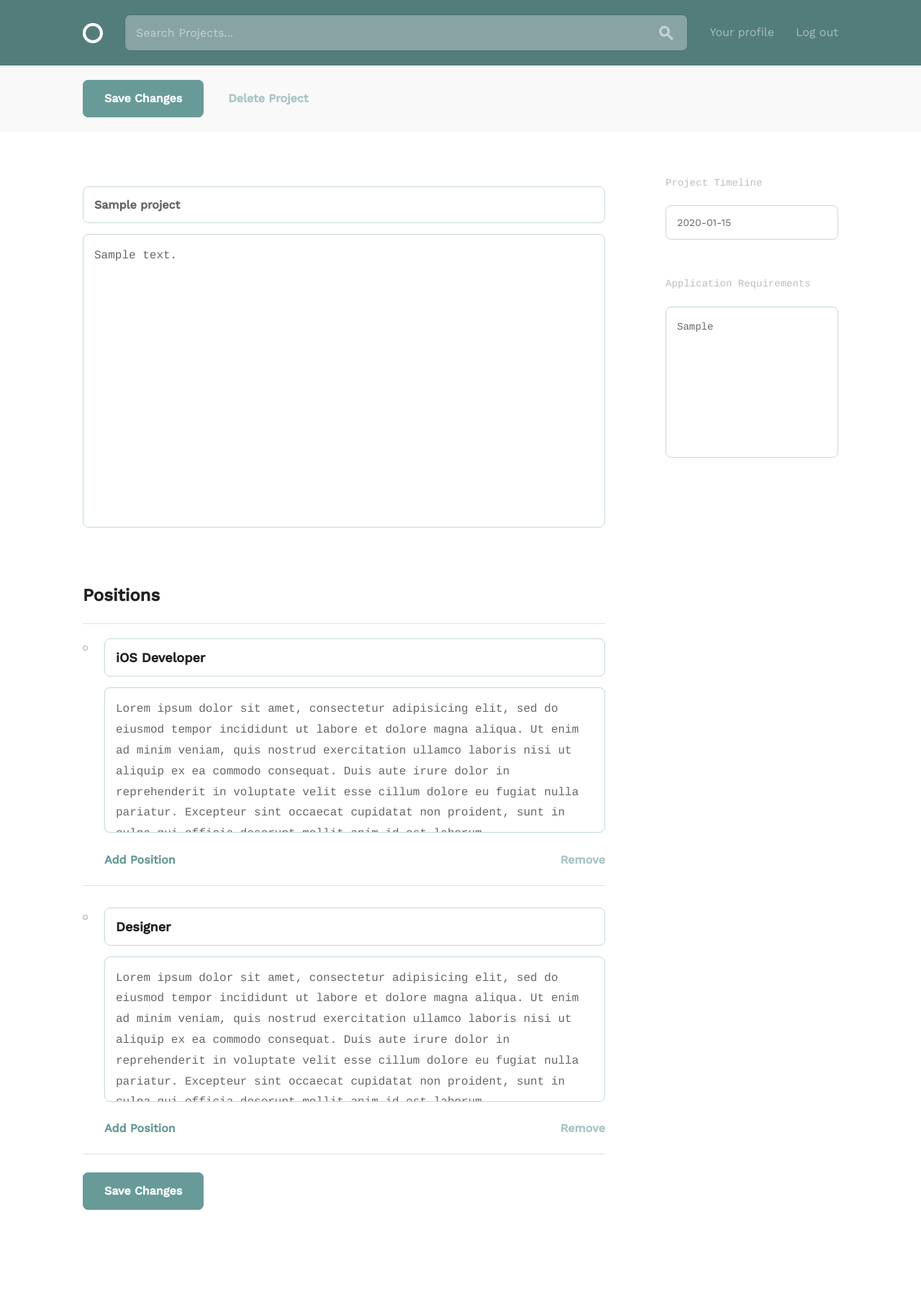
After one commit to Zachary-Jackson/Social-Team-Builder, a Django app: page /project/edit/1 in a window 1280 px wide. The commit adds this page. Shown: the whole page at 72% size. Run offline with Django 3.2, Linux system fonts and the light colour scheme; a user stored in the database is signed in; tables that the repository leaves empty hold one stand-in row (values such as "Sample post"); parts of the project's set-up code (start-up, migrations or seed data) failed here and were passed over.

Commit message:
Project edit (partial)
The ability to edit an existing project has been added.  Only the non Position parts of Project though.

```diff
--- a/team_builder/profiles/forms.py
+++ b/team_builder/profiles/forms.py
@@ -23,3 +23,36 @@ class ProfileForm(forms.ModelForm):
             return honey_pot
         else:
             raise forms.ValidationError("Take that bot!")
+
+
+class ProjectForm(forms.ModelForm):
+    """Form for the Project model"""
+    def __init__(self, *args, **kwargs):
+        super(ProjectForm, self).__init__(*args, **kwargs)
+        self.fields['title'].widget.attrs['placeholder'] = 'Project Title'
+        self.fields['description'].widget.attrs['placeholder'] = 'Project description...'
+        self.fields['time_line'].widget.attrs['placeholder'] = 'Project time line...'
+
+    class Meta:
+        model = models.Project
+        fields = [
+            'title',
+            'time_line',
+            'requirements',
+            'description'
+        ]
+
+        widgets = {
+            'description': forms.Textarea(attrs={'rows': 13, 'cols': 20}),
+            'requirements': forms.Textarea(attrs={'rows': 7, 'cols': 20})}
+
+
+class PositionForm(forms.ModelForm):
+    """Form for the Position model"""
+
+    class Meta:
+        model = models.Position
+        fields = [
+            'skill',
+            'information',
+        ]
--- a/team_builder/profiles/models.py
+++ b/team_builder/profiles/models.py
@@ -40,8 +40,8 @@ class Position(models.Model):
     """This holds onto position information for a Project"""
     skill = models.ForeignKey('Skill', on_delete=models.CASCADE)
     information = models.CharField(max_length=500)
+    # Eventually filled will need to know who filled a position
     filled = models.BooleanField()
-
 
     def __str__(self):
         return str(self.skill)
--- a/team_builder/profiles/templates/profiles/project.html
+++ b/team_builder/profiles/templates/profiles/project.html
@@ -7,8 +7,8 @@
     <div class="circle--actions--bar">
       <div class="bounds">
         <div class="grid-100">
-          <a class="button" href="project_edit.html">Edit Project</a>
-          <a class="button button-text" href="index.html">Delete Project</a>
+          <a class="button" href="{% url 'profiles:project_edit' pk=project.pk %}">Edit Project</a>
+          <a class="button button-text" href="{% url 'profiles:project_edit' pk=project.pk %}">Delete Project</a>
         </div>
       </div>
     </div>
@@ -23,7 +23,7 @@
       </div>
 
       <div class="circle--article--body">
-        {{ project.description }}
+        {{ project.description|linebreaks }}
       </div>
 
       <div class="circle--project--positions">
--- /dev/null
+++ b/team_builder/profiles/templates/profiles/project_edit.html
@@ -0,0 +1,69 @@
+{% extends "layout.html" %}
+
+{% block content %}
+
+  <form method="post" enctype="multipart/form-data" action="">
+  {% csrf_token %}
+
+  <div class="circle--actions--bar">
+    <div class="bounds">
+      <div class="grid-100">
+        <input type="submit" class="button button-primary" href="project.html" value="Save Changes">
+        <a class="button button-text" href="index.html">Delete Project</a>
+      </div>
+    </div>
+  </div>
+
+
+
+  <div class="bounds circle--page circle--article">
+    <div class="grid-70">
+      <div class="circle--article--body">
+        <div class="circle--input--h1">
+          {{ project_form.title }}
+        </div>
+        {{ project_form.description }}
+      </div>
+
+      <div class="circle--project--positions">
+        <h2>Positions</h2>
+
+        <ul class="circle--group--list circle--clone--list">
+          <li>
+            <input type="text" class="circle--input--h3" placeholder="Position Title" value="iOS Developer" />
+            <textarea placeholder="Position description...">Lorem ipsum dolor sit amet, consectetur adipisicing elit, sed do eiusmod tempor incididunt ut labore et dolore magna aliqua. Ut enim ad minim veniam, quis nostrud exercitation ullamco laboris nisi ut aliquip ex ea commodo consequat. Duis aute irure dolor in reprehenderit in voluptate velit esse cillum dolore eu fugiat nulla pariatur. Excepteur sint occaecat cupidatat non proident, sunt in culpa qui officia deserunt mollit anim id est laborum.</textarea>
+            <a class="circle--clone--add">Add Position</a>
+            <a class="circle--clone--remove">Remove</a>
+          </li>
+
+          <li>
+            <input type="text" class="circle--input--h3" placeholder="Position Title" value="Designer" />
+            <textarea placeholder="Position description...">Lorem ipsum dolor sit amet, consectetur adipisicing elit, sed do eiusmod tempor incididunt ut labore et dolore magna aliqua. Ut enim ad minim veniam, quis nostrud exercitation ullamco laboris nisi ut aliquip ex ea commodo consequat. Duis aute irure dolor in reprehenderit in voluptate velit esse cillum dolore eu fugiat nulla pariatur. Excepteur sint occaecat cupidatat non proident, sunt in culpa qui officia deserunt mollit anim id est laborum.</textarea>
+            <a class="circle--clone--add">Add Position</a>
+            <a class="circle--clone--remove">Remove</a>
+          </li>
+        </ul>
+
+        <input type="submit" class="button button-primary" href="project.html" value="Save Changes">
+
+      </div>
+    </div>
+
+    <div class="grid-25 grid-push-5">
+      <div class="circle--secondary--module">
+        <h3>Project Timeline</h3>
+        <div class="circle--textarea--input">
+          {{ project_form.time_line }}
+        </div>
+      </div>
+
+      <div class="circle--secondary--module">
+        <h3>Application Requirements</h3>
+        {{ project_form.requirements }}
+      </div>
+
+    </div>
+  </div>
+  </form>
+
+{% endblock content %}
--- a/team_builder/profiles/urls.py
+++ b/team_builder/profiles/urls.py
@@ -9,5 +9,6 @@ urlpatterns = [
     path('profile/edit/', views.profile_edit, name='edit'),
     path('profile/view/<int:pk>/', views.profile_view, name='profile'),
     path('project/view/<int:pk>/', views.project_view, name='project'),
+    path('project/edit/<int:pk>', views.project_edit, name='project_edit'),
     path('login_router', views.login_router, name='login_router')
 ]
--- a/team_builder/profiles/views.py
+++ b/team_builder/profiles/views.py
@@ -1,8 +1,9 @@
 from django.contrib.auth.decorators import login_required
 from django.contrib.staticfiles.templatetags.staticfiles import static
+from django.http import Http404
 from django.shortcuts import get_object_or_404, redirect, render
 
-from .forms import ProfileForm
+from . import forms
 from . import models
 
 
@@ -31,15 +32,18 @@ def login_router(request):
         return redirect('profiles:profile', pk=request.user.pk)
 
 
+"""Profile related views"""
+
+
 @login_required
 def profile_edit(request):
     """Allows a profile to be edited"""
     instance = request.user.profile
-    form = ProfileForm(instance=instance)
+    form = forms.ProfileForm(instance=instance)
 
     # The form is currently not capturing images properly.
     if request.method == 'POST':
-        form = ProfileForm(request.POST, request.FILES, instance=instance)
+        form = forms.ProfileForm(request.POST, request.FILES, instance=instance)
         if form.is_valid():
             form.save()
             return redirect('profiles:profile', pk=request.user.pk)
@@ -64,8 +68,36 @@ def profile_view(request, pk):
         {'current_tab': 'Profile', 'user_profile': user_profile, 'image_url': image_url})
 
 
+"""Project related views"""
+
+
 def project_view(request, pk):
     """Lets any user view a project"""
     # Get the Project that matches the pk
     project = get_object_or_404(models.Project, pk = pk)
     return render(request, 'profiles/project.html', {'project': project})
+
+
+@login_required()
+def project_edit(request, pk):
+    """Allows only the project's owner to edit a project"""
+    project = get_object_or_404(models.Project, pk=pk)
+
+    # Checks if the logged in user owns the project. If not kick them out.
+    if project.owner.pk != request.user.pk:
+        raise Http404("You do not own this project.")
+
+    project_form = forms.ProjectForm(instance=project)
+    position_form = forms.PositionForm(instance=project)
+
+    if request.method == 'POST':
+        project_form = forms.ProjectForm(request.POST, instance=project)
+        if project_form.is_valid():
+            project_form.save()
+            return redirect('profiles:project', pk=pk)
+
+    return render(
+        request,
+        'profiles/project_edit.html',
+        {'project_form': project_form, 'position_form': position_form,
+         'project': project})
```
Also changed, not shown: team_builder/profiles/tests.py (+49 -3 lines).
